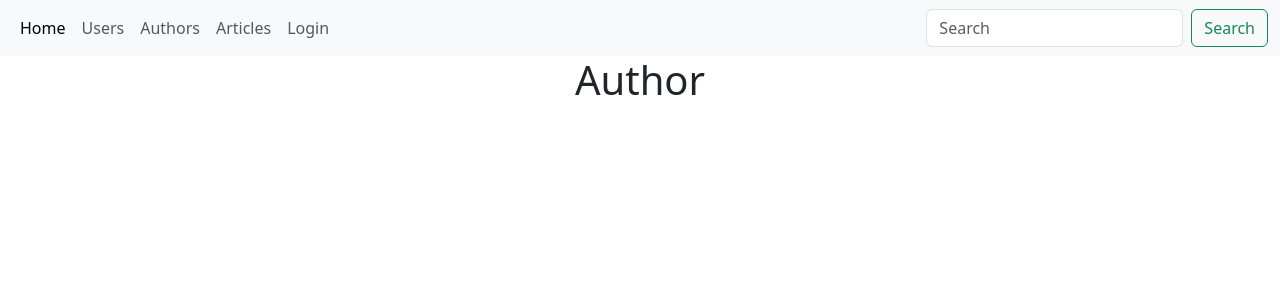
After one commit to Frvzr/gb_learn_flask, a Flask app: page /authors/ in a window 1280 px wide. The commit adds this page. Shown: the top 300 px of the page. Run offline with Flask 3, Linux system fonts and the light colour scheme; data that the repository does not hold is empty; some libraries are stand-ins or nearby versions.

Commit message:
start lesson_06

```diff
--- a/blog/app.py
+++ b/blog/app.py
@@ -7,6 +7,7 @@ from blog.user.views import user
 from blog.articles.views import articles_app
 from blog.models.database import db
 from blog.auth.auth import login_manager
+from blog.authors.views import author
 
 
 def create_app() -> Flask:
@@ -36,6 +37,7 @@ def register_blueprints(app: Flask):
     app.register_blueprint(user)
     app.register_blueprint(articles_app)
     app.register_blueprint(auth)
+    app.register_blueprint(author)
 
 
 def register_commands(app: Flask):
--- /dev/null
+++ b/blog/authors/views.py
@@ -0,0 +1,13 @@
+from flask import Blueprint, render_template
+from blog.models.models import Author
+
+
+author = Blueprint("authors", __name__, url_prefix='/authors', static_folder='../static')
+
+@author.route('/', endpoint="list")
+def author_list():
+    authors = Author.query.all()
+    return render_template(
+        'authors/list.html',
+        authors=authors,
+    )
--- /dev/null
+++ b/blog/templates/authors/list.html
@@ -0,0 +1,25 @@
+{% extends 'base.html' %}
+
+{% block title %}
+{{ super() }}
+Author list
+{% endblock %}
+
+
+{% block body %}
+<div class="container text-center">
+    <div class="row">
+        <div class="col">
+            <h1>Author</h1>
+            {% for author in authors %}
+            <li>
+                <a href="{{ url_for('users.profile', pk=author.user.id) }}">
+                    {{ author.user.first_name }} {{ author.user.last_name }}</a>
+                {% if user.is_staff %}
+                <span class="badge bg-secondary">staff</span>
+                {% endif %}
+                {% endfor %}
+        </div>
+    </div>
+
+    {% endblock %}
--- a/blog/templates/navbar.html
+++ b/blog/templates/navbar.html
@@ -7,6 +7,9 @@
         </li>
         <li class="nav-item">
           <a class="nav-link" href="{{url_for('users.list')}}">Users</a>
+        </li>
+        <li class="nav-item">
+          <a class="nav-link" href="{{url_for('authors.list')}}">Authors</a>
         </li>
         <li class="nav-item">
           <a class="nav-link" href="{{url_for('articles_app.list')}}">Articles</a>
--- a/blog/templates/users/list.html
+++ b/blog/templates/users/list.html
@@ -2,7 +2,7 @@
 
 {% block title %}
 {{ super() }}
-Users list
+User list
 {% endblock %}
 
 
--- a/help.txt
+++ b/help.txt
@@ -0,0 +1,5 @@
+flask run
+
+flask db init
+flask db migrate
+flask db upgrade
```
Also changed, not shown: blog/models/models.py (+10 -2 lines), migrations/versions/4b489e77c65d_.py (renamed from migrations/versions/dd0cd4f2e05f_create_user_schema.py, +15 -12 lines), blog/authors/__init__.py (added).
